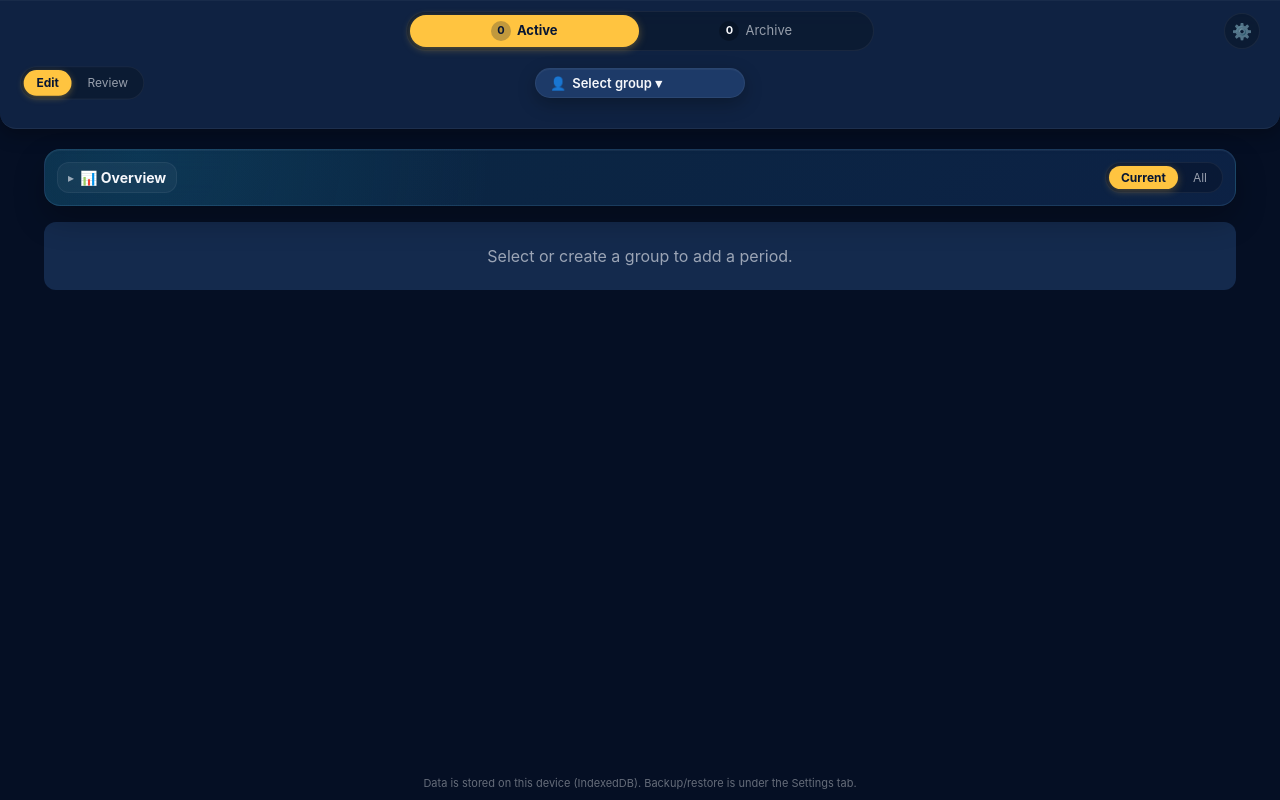
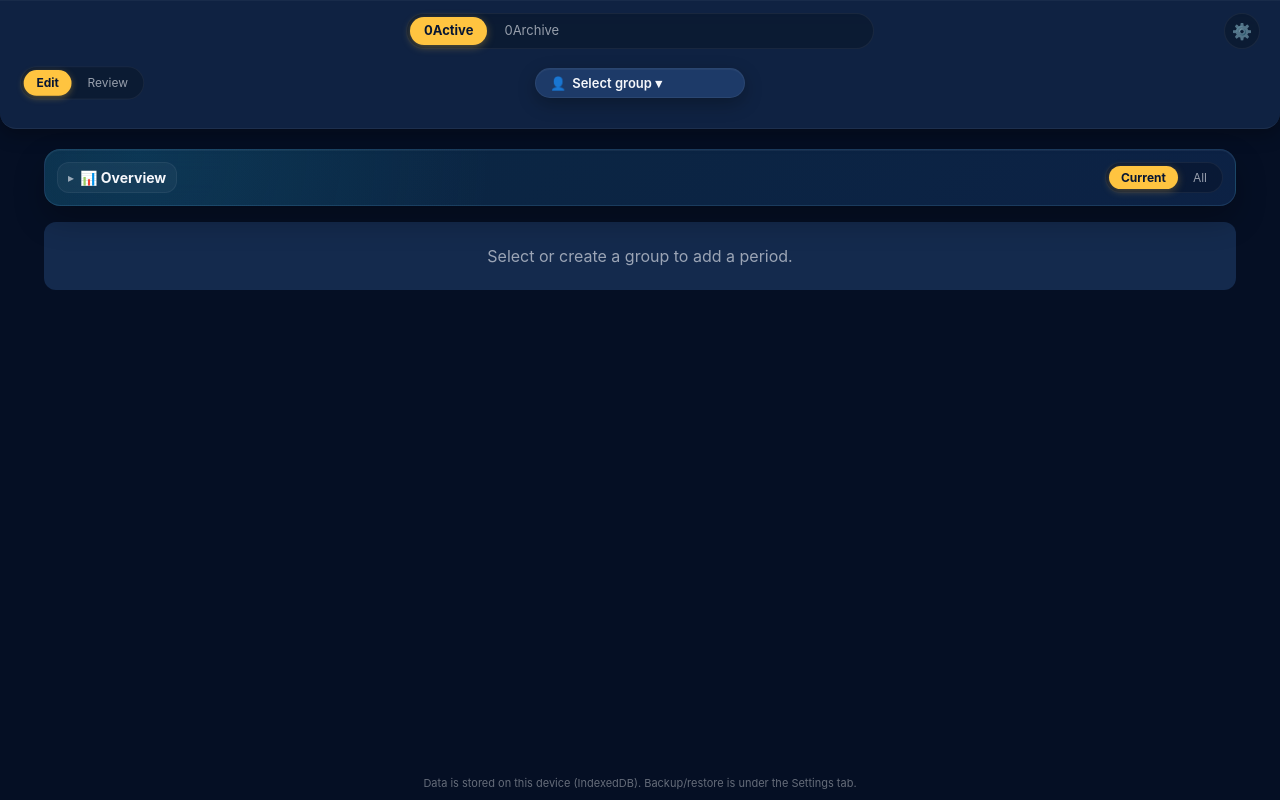
Before and after one commit to datokiki777/React-totals, a React (Vite) app: page / in a window 1280 px wide. Built offline with nearby package versions, Linux system fonts and the light colour scheme.

Commit message:
Match React loading screen to PWA startup

```diff
--- a/src/App.module.css
+++ b/src/App.module.css
@@ -1,10 +1,30 @@
 .splash {
-  height: 100vh;
+  min-height: 100vh;
+  min-height: 100dvh;
   display: flex;
+  flex-direction: column;
   align-items: center;
   justify-content: center;
+  gap: 14px;
+  background: var(--surface-1);
   color: var(--text-muted);
   padding: 24px;
+}
+
+.splash[role="status"]::before {
+  content: "CT";
+  width: 88px;
+  height: 88px;
+  display: grid;
+  place-items: center;
+  border: 1px solid rgba(255, 196, 64, 0.4);
+  border-radius: 24px;
+  background: var(--surface-2);
+  color: var(--accent);
+  box-shadow: 0 16px 40px rgba(0, 0, 0, 0.34);
+  font-size: 34px;
+  font-weight: 800;
+  letter-spacing: -0.05em;
 }
 
 .errorBox {
@@ -127,11 +147,6 @@
 
 .tab,
 .tabActive {
-  flex: 1;
-  display: flex;
-  align-items: center;
-  justify-content: center;
-  gap: 6px;
   border: none;
   background: transparent;
   color: var(--text-muted);
@@ -149,25 +164,6 @@
   color: #071633;
   font-weight: 700;
   box-shadow: 0 2px 8px rgba(255, 196, 64, 0.35);
-}
-
-.tabCount {
-  background: rgba(0, 0, 0, 0.22);
-  color: var(--text);
-  border-radius: var(--radius-pill);
-  min-width: 20px;
-  height: 20px;
-  padding: 0 6px;
-  font-size: var(--font-xs);
-  font-weight: 700;
-  display: inline-flex;
-  align-items: center;
-  justify-content: center;
-}
-
-.tabActive .tabCount {
-  background: rgba(7, 22, 51, 0.25);
-  color: #071633;
 }
 
 .main {
```
